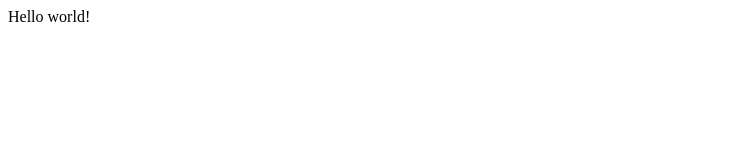
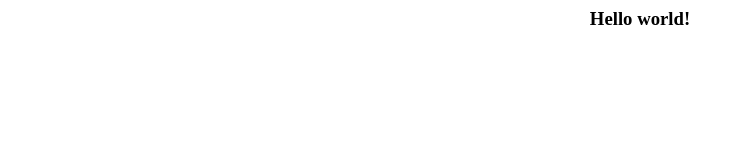
Before and after one commit to tars17/tprenga.github.io, a plain HTML site: page index.html in a window 1280 px wide. Shown: the whole page, without its empty margins (0-744 px from the left). Drawn offline with Linux system fonts and the light colour scheme.

Commit message:
Updated index.html

```diff
--- a/index.html
+++ b/index.html
@@ -3,6 +3,6 @@
     <title>Tars corner</title>
   </head>
   <body>
-    Hello world!
+    <h3 style="text-align: center;">Hello world!</h3>
   <body>
 </html>
```
